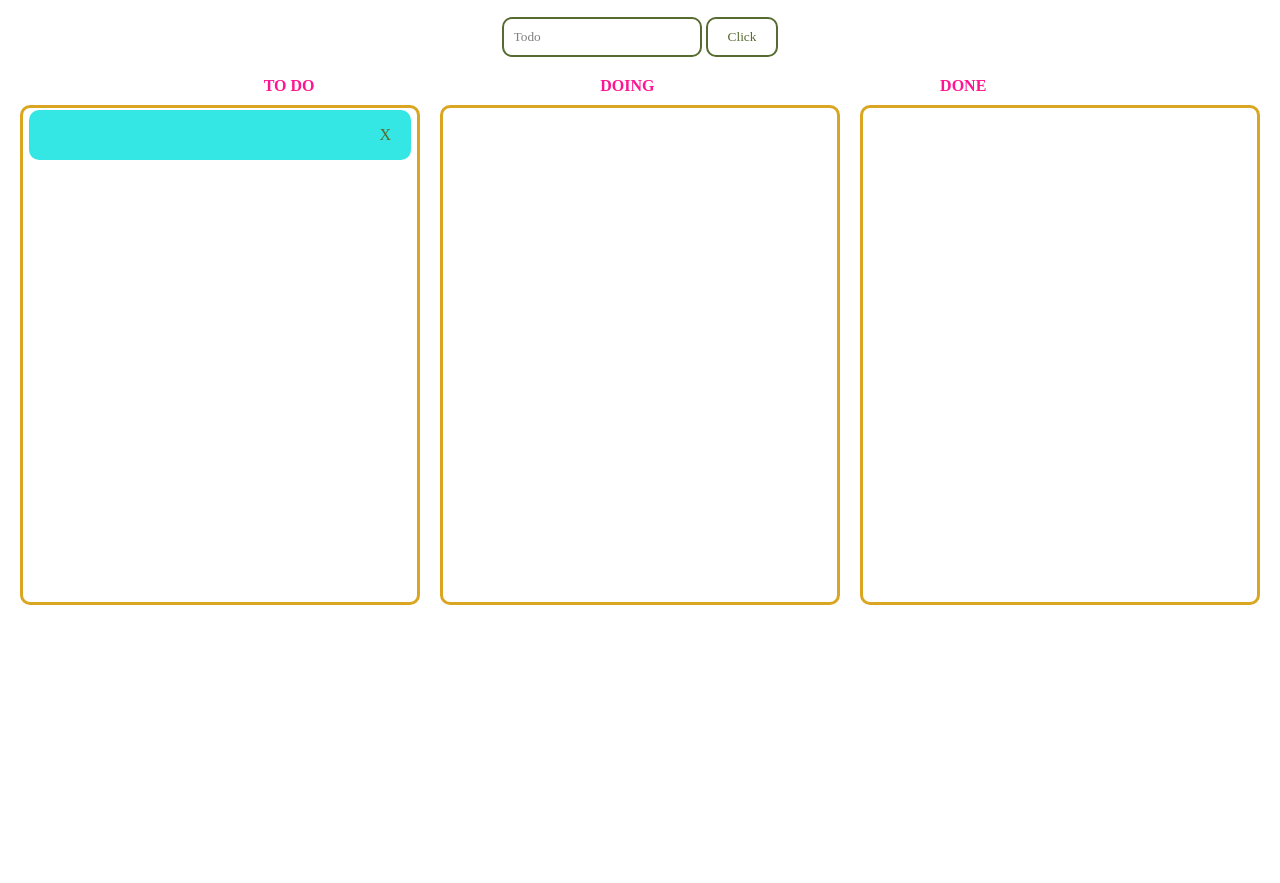
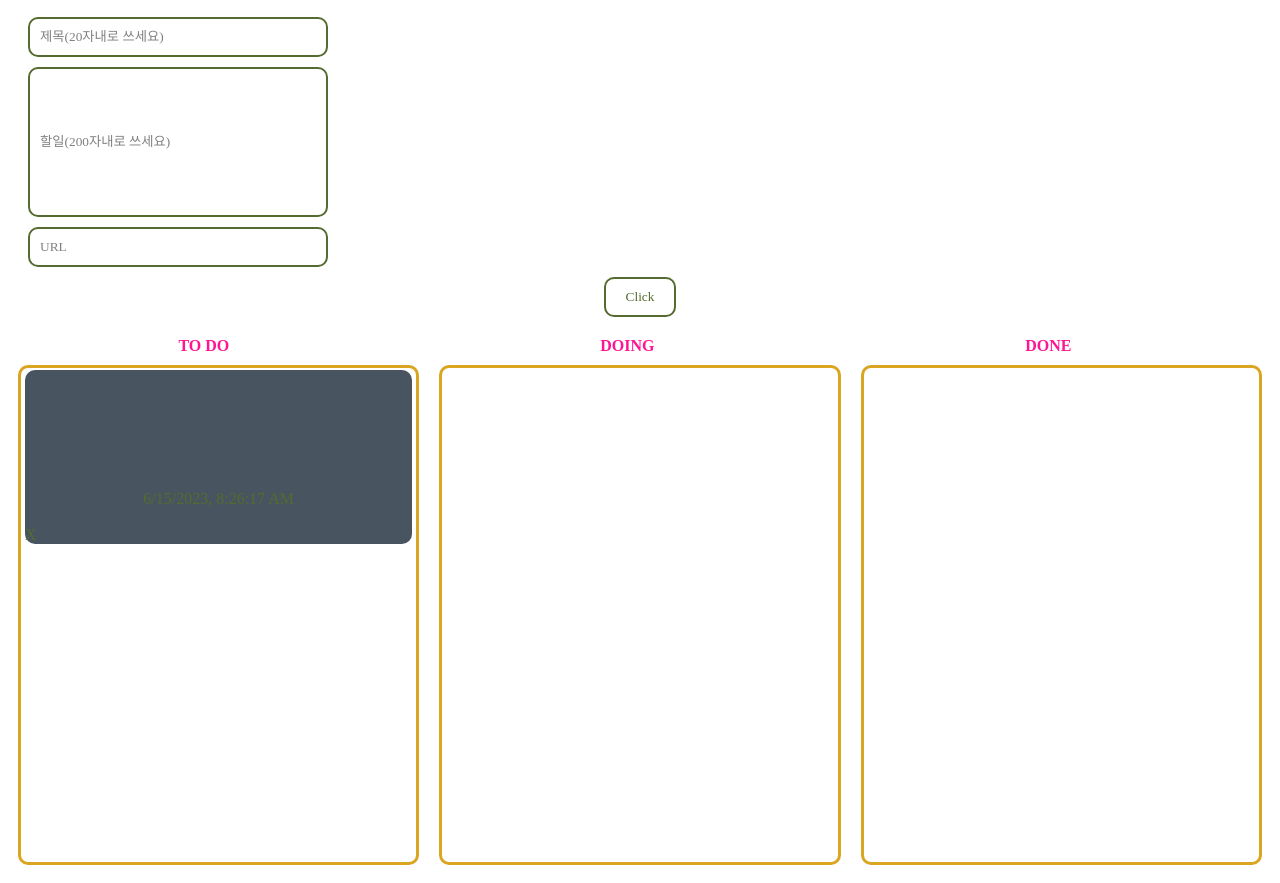
Before and after one commit to codingtyson/codingtyson.github.io, a plain HTML site: page index.html in a window 1280 px wide. Both pictures are taken after a click on the button "Click". Shown: the part 50-933 px from the top of the page. Before the commit the page ends 800 px from the top, so only its background shows below. Drawn offline with Linux system fonts and the light colour scheme; a web font is replaced by a local one.

Commit message:
Add files via upload

```diff
--- a/index.html
+++ b/index.html
@@ -30,12 +30,11 @@
       }
 
       .box {
-        width: 400px;
+        width: 500px;
         min-height: 500px;
         border: 3px solid goldenrod;
         margin: 10px;
         border-radius: 10px;
-
          }
       p {
         margin: 2px auto;
@@ -51,17 +50,25 @@
       .delete {
     margin-left: auto;
       }
-      #input {
+      #input1,
+      #input,
+      #inputUrl {
+        display:block;
         border-radius: 10px;
         border: 2px solid darkolivegreen;
         padding: 10px;
-  width: 200px;
+        width: 300px;
+        margin-bottom: 10px;
 }
+
+#input {
+    height : 150px;
+}
+
 .span-box {
   display:flex;
-  justify-content: space-evenly;
+  justify-content: space-around;
   font-weight: bold;
-
 
 }
 .span-box span {
@@ -82,15 +89,24 @@ button {
 ::placeholder {
   color: gray;
 }
+.url {
+  text-decoration: none;
+
+}
+.tag {
+    border-radius: 10px;
+    width:98%;
+    margin:auto;
+}
     </style>
   </head>
   <body>
     <section class="header">
       <h1>TO DO LIST</h1>
-      <input id="input" placeholder="Todo" />
+      <input id="input1" placeholder="제목(20자내로 쓰세요)"/>
+      <input id="input" placeholder="할일(200자내로 쓰세요)" />
+         <input id="inputUrl" placeholder="URL"/>
       <button>Click</button=>
-
-
         <!-- <button onclick="callback()">Click</button> -->
     </section>
     <div class="span-box">
@@ -99,84 +115,10 @@ button {
       <span>DONE</span>
     </div>
     <section class="container">
-
       <div class="box todo" category="todo"></div>
       <div class="box doing" category="doing"></div>
       <div class="box done" category="done"></div>
     </section>
-    <script src="todo.js"></script>
-    <!-- <script>
-      let todos = JSON.parse(localStorage.getItem("todos"));
-      if (todos != null) {
-        display(todos, document.querySelector(".box1"));
-      } else {
-        todos = [];
-      }
-
-      function callback() {
-        if (document.querySelector("#input").value.length === 0) {
-          alert("할일을 입력해주세요");
-          return;
-        }
-        todos.push(document.querySelector("#input").value);
-        localStorage.setItem("todos", JSON.stringify(todos));
-        display(todos, document.querySelector(".box1"));
-        document.querySelector("#input").value = "";
-      }
-      function display(x, y) {
-        y.innerHTML = "";
-        x.forEach((a) => {
-          const 할일 = document.createElement("p");
-          할일.textContent = a;
-          const random = colors[Math.floor(Math.random() * (18 - 1)) + 1];
-          console.log(random);
-          할일.style.backgroundColor = random;
-          y.appendChild(할일);
-        });
-      }
-
-      const boxes = document.querySelectorAll(".box");
-      const 드래그할일 = document.querySelector(".할일인데어떠카지?");
-
-      boxes.forEach(function (box) {
-        box.addEventListener("dragover", (e) => {
-          e.preventDefault();
-        });
-      });
-      box.addEventListener("dragleave", (e) => {});
-      box.addEventListener("drop", (e) => {
-        e.current
-      })
-    </script> -->
+    <script src="투두완성본.js"></script>
   </body>
   </html>
-
-<!-- <input id="input" placeholder="todo list" />
-    <button onclick="callback()">click</button>
-    <p class="display"></p>
-    <script>
-      let todos = JSON.parse(localStorage.getItem("todos"));
-      if (todos != null) {
-        display(todos, document.querySelector(".display"));
-      } else {
-        todos = [];
-      }
-      function callback() {
-        if (document.querySelector("#input").value.length === 0) {
-          alert("할일을 입력해주세요");
-          return;
-        }
-        todos.push(document.querySelector("#input").value);
-        localStorage.setItem("todos", JSON.stringify(todos));
-        display(todos, document.querySelector(".display"));
-        document.querySelector("#input").value = "";
-      }
-      function display(array, parent) {
-        parent.innerHTML = "";
-        array.forEach((a) => {
-          const newTag = document.createElement("p");
-          newTag.textContent = a;
-          parent.appendChild(newTag);
-        });
-      }
-    </script>  -->
--- /dev/null
+++ b/투두완성본.js
@@ -0,0 +1,195 @@
+const colors = [
+  "#ef5777",
+  "#575fcf",
+  "#4bcffa",
+  "#34e7e4",
+  "#0be881",
+  "#f53b57",
+  "#3c40c6",
+  "#0fbcf9",
+  "#00d8d6",
+  "#05c46b",
+  "#ffc048",
+  "#ffdd59",
+  "#ff5e57",
+  "#d2dae2",
+  "#485460",
+  "#ffa801",
+  "#ffd32a",
+  "#ff3f34",
+];
+let dragTarget = {};
+function 색추출기(colors) {
+  const 랜덤값 = Math.floor(Math.random() * colors.length); //0~17
+  return colors[랜덤값];
+}
+// display();
+document.querySelector("button").addEventListener("click", (e) => {
+  const title = document.querySelector("#input1").value;
+  const content = document.querySelector("#input").value;
+  const url = document.querySelector("#inputUrl").value;
+
+  // local storage 저장
+  const todo객체 = {};
+  todo객체.title = title;
+  todo객체.content = content;
+  todo객체.category = "todo";
+  todo객체.url = url;
+  todo객체.color = 색추출기(colors);
+  // const savedColor = localStaorage.getItem("savedColor");
+  // todo객체.color = savedColor || 색추출기(colors);
+  // localStorage.setItem("savedColor", todo객체.color);
+
+  localStorage.setItem(todo객체.id, JSON.stringify(todo객체));
+  // 새로운 태그 생성
+  const newTag = createTag(
+    todo객체.title,
+    todo객체.content,
+    todo객체.url,
+    todo객체.id,
+    todo객체.color
+  );
+  document.querySelector(".todo").appendChild(newTag);
+  // input 값 삭제 (초기화)
+  document.querySelector("#input1").value = "";
+  document.querySelector("#input").value = "";
+  document.querySelector("#inputUrl").value = "";
+});
+
+// Todo 프로젝트 남은 기능
+// 1) 카테고리의 변화 저장 기능
+// (todo <-> doing <-> done)
+// ==> drop 이벤트 함수에 추가!!!
+
+// 2) todo 할일 삭제시 저장데이터도 삭제
+// ==> 삭제 버튼 클릭 이벤트 함수에 추가!!!
+// 3) 페이지 로딩시 저장데이터를 화면에 출력
+// ==> 페이지 로딩시 화면 출력 기능 새로추가!!!
+// : 페이지 로딩시 화면을 출력하는 함수 만듬(display함수)
+// : display 함수는 로딩할때 딱 한번!! 호출됨
+// 1. for loop을 돌면서 localStorage의 저장데이터를 읽음
+// 2. 저장데이터(=todo데이터)의 정보를 이용하여 새로운 p tag를 만듬
+// createTag(text, key);
+// 3. new p tag를 category에 따라 나눠서 appendChild 해줌
+
+const boxes = document.querySelectorAll(".box");
+boxes.forEach((box, i) => {
+  box.addEventListener("dragover", (e) => {
+    e.preventDefault();
+  });
+  box.addEventListener("drop", (e) => {
+    // console.log(e.currentTarget);
+    e.currentTarget.appendChild(dragTarget);
+    const todo = JSON.parse(
+      localStorage.getItem(dragTarget.getAttribute("key"))
+    );
+    todo.category = e.currentTarget.getAttribute("category");
+    localStorage.setItem(todo.id, JSON.stringify(todo));
+  });
+});
+
+function createTag(title, content, url, key, color) {
+  // 새로운 div 태그요소를 생성
+  const newTag = document.createElement("div");
+  newTag.classList.add("tag");
+
+  const titleTag = document.createElement("p");
+  titleTag.innerHTML = title;
+  titleTag.classList.add("title");
+  newTag.appendChild(titleTag);
+
+  const contentTag = document.createElement("p");
+  contentTag.innerHTML = content;
+  contentTag.classList.add("content");
+  newTag.appendChild(contentTag);
+
+  const urlLink = document.createElement("a");
+  urlLink.href = url;
+  urlLink.target = "_blank";
+  urlLink.innerHTML = url;
+  urlLink.classList.add("url");
+  newTag.appendChild(urlLink);
+
+  const timestamp = document.createElement("p");
+  timestamp.innerHTML = new Date().toLocaleString();
+  timestamp.classList.add("timestamp");
+  newTag.appendChild(timestamp);
+
+  newTag.style.backgroundColor = color;
+  newTag.setAttribute("draggable", true);
+  // p태그요소의 dragstart 이벤트 함수
+  newTag.addEventListener("dragstart", (e) => {
+    dragTarget = e.currentTarget;
+  });
+  /*** 삭제버튼 생성 코드 - 시작 */
+  const deleteBtn = document.createElement("span");
+  deleteBtn.classList.add("delete");
+  deleteBtn.innerHTML = "X";
+  // 삭제버튼의 클릭 이벤트함수
+  deleteBtn.addEventListener("click", (e) => {
+    e.currentTarget.parentElement.remove();
+    const key = e.currentTarget.parentElement.getAttribute("key");
+    localStorage.removeItem(key);
+  });
+  newTag.appendChild(deleteBtn);
+  /*** 삭제버튼 생성 코드 - 끝 */
+
+  // local storage 저장
+  // 객체 상태로 저장...
+  // 1) text : 할일 텍스트... 사용자 인풋에 적은 내용
+  // 2) category : todo, doing, done
+  // 3) id = 중복되지 않는 유니크한 값(현재시간)
+
+  newTag.setAttribute("key", key);
+
+  // console.log(todo객체);
+  return newTag;
+}
+// 화면 로딩시 딱 한번 호출되서 저장되었던 데이터를 화면에 표시해줌
+function display() {
+  for (let i = 0; i < localStorage.length; i++) {
+    const key = localStorage.key(i);
+    const todo = JSON.parse(localStorage.getItem(key));
+    const color = todo.color || 색추출기(colors);
+    const newTag = createTag(
+      todo.title,
+      todo.content,
+      todo.url,
+      todo.id
+      // todo.timestamp
+    );
+    newTag.style.backgroundColor = color;
+    document.querySelector(`.${todo.category}`).appendChild(newTag);
+  }
+
+  const urlInput = document.querySelector("#inputUrl");
+
+  urlInput.addEventListener("input", (e) => {
+    const urlValue = e.target.value;
+
+    // 입력된 URL이 "http://"로 시작하지 않는 경우에만 "http://"를 추가
+    if (!urlValue.startsWith("http://") && !urlValue.startsWith("https://")) {
+      urlInput.value = "http://" + urlValue;
+    }
+  });
+}
+
+display();
+
+const titleInput = document.querySelector("#input1");
+titleInput.addEventListener("input", (e) => {
+  const maxLength = 20;
+  if (titleInput.value.length > maxLength) {
+    titleInput.value = titleInput.value.slice(0, maxLength);
+  }
+});
+
+const contentInput = document.querySelector("#input");
+
+contentInput.addEventListener("input", (e) => {
+  const maxLength = 200;
+
+  if (contentInput.value.length > maxLength) {
+    contentInput.value = contentInput.value.slice(0, maxLength);
+  }
+});
```
Lines whose indentation alone changed are shown as unchanged.
